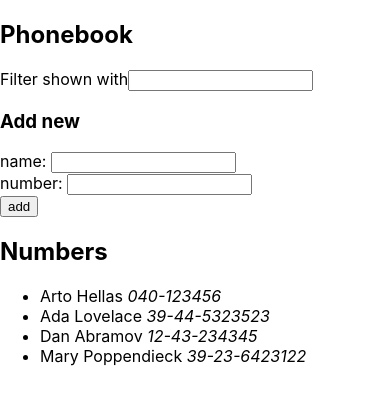
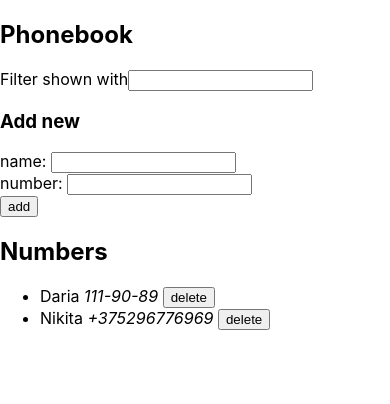
Before and after one commit to oDASCo/helsinki-course, a React (Create React App) app: page / in a window 390 px wide. Shown: the top 404 px of the page. Built offline with nearby package versions, Linux system fonts and the light colour scheme; data requests are answered from the project's data file.

Commit message:
2.15-2.18 phonebook

```diff
--- a/db.json
+++ b/db.json
@@ -1,24 +1,14 @@
 {
-  "persons":[
+  "phones": [
     {
-      "name": "Arto Hellas",
-      "number": "040-123456",
-      "id": 1
+      "id": 1,
+      "name": "Daria",
+      "number": "111-90-89"
     },
     {
-      "name": "Ada Lovelace",
-      "number": "39-44-5323523",
-      "id": 2
-    },
-    {
-      "name": "Dan Abramov",
-      "number": "12-43-234345",
-      "id": 3
-    },
-    {
-      "name": "Mary Poppendieck",
-      "number": "39-23-6423122",
-      "id": 4
+      "name": "Nikita",
+      "id": 1608061755716,
+      "number": "+375296776969"
     }
   ]
 }
--- a/src/App.js
+++ b/src/App.js
@@ -3,14 +3,10 @@ import Filter from "./components/Filter";
 import AddForm from "./components/AddForm";
 import PhoneList from "./components/PhonesList";
 import axios from 'axios';
+import phonesService from './services/phones'
 
 const App = () => {
-    const [ listOfPersons, setListOfPersons ] = useState([
-        { name: 'Arto Hellas', number: '040-123456' },
-        { name: 'Ada Lovelace', number: '39-44-5323523' },
-        { name: 'Dan Abramov', number: '12-43-234345' },
-        { name: 'Mary Poppendieck', number: '39-23-6423122' }
-    ]);
+    const [ listOfPersons, setListOfPersons ] = useState([]);
     const [ persons, setPersons ] = useState(listOfPersons);
     const [ newName, setNewName ] = useState('');
     const [ newNumber, setNewNumber ] = useState('');
@@ -27,32 +23,34 @@ const App = () => {
     };
 
     useEffect(() => {
-        console.log('effect');
-
-        const eventHandler = response => {
-            console.log('promise fulfilled')
-            setListOfPersons(response.data)
-        };
-
-        const promise = axios.get('http://localhost:3001/persons');
-        promise.then(eventHandler)
+        phonesService.getAll().then(response => {
+            setListOfPersons(response.data);
+            setPersons(response.data);
+        });
     }, []);
 
     const addName = (event) => {
         event.preventDefault();
         if (persons.find(item => item.name === newName)) {
-           alert(`${newName} is already added to phonebook`);
+           let answer = window.confirm(`${newName} is already added to phonebook, replace old number?`);
+           if (answer) {
+               let personForUpdate = persons.find(item => item.name === newName);
+               updatePerson(personForUpdate, newNumber);
+           }
         } else {
-            setPersons(persons.concat({
+            const personObj = {
                 name: newName,
+                id: +Date.now(),
                 number: newNumber
-            }));
-            setListOfPersons(listOfPersons.concat({
-                name: newName,
-                number: newNumber
-            }));
-            setNewName('');
-            setNewNumber('');
+            };
+            phonesService
+                .create(personObj)
+                .then(response => {
+                    setPersons(persons.concat(response.data));
+                    setListOfPersons(listOfPersons.concat(response.data));
+                    setNewName('');
+                    setNewNumber('');
+                })
         }
     };
 
@@ -69,6 +67,35 @@ const App = () => {
 
     };
 
+    const deletePerson = ({id, name}) => {
+        let answer = window.confirm(`Delete ${name}`);
+        if (answer) {
+            phonesService
+                .deletePerson(id)
+                .then(() => {
+                    let newList = persons.filter(person => person.id !== id);
+                    setPersons(newList);
+                    setListOfPersons(newList);
+                })
+        }
+    };
+
+    const updatePerson = ({id, name}) => {
+        let updated = {
+            id,
+            name,
+            number: newNumber
+        };
+        phonesService
+            .update(updated, id)
+            .then(response => {
+                setPersons(persons.map(person => person.id !== id ? person : response.data));
+                setListOfPersons(persons.map(person => person.id !== id ? person : response.data));
+                setNewName('');
+                setNewNumber('');
+            })
+    };
+
     return (
         <div>
             <h2>Phonebook</h2>
@@ -80,7 +107,7 @@ const App = () => {
                     onNumberChange={handleNumberChange}
                     onSubmitAdd={addName}/>
             <h2>Numbers</h2>
-            <PhoneList persons={persons}/>
+            <PhoneList persons={persons} onDelete={deletePerson}/>
         </div>
     )
 };
--- a/src/components/PhoneItem.js
+++ b/src/components/PhoneItem.js
@@ -1,8 +1,8 @@
 import React, { useState } from 'react'
 
-const PhoneItem = ({person}) => {
+const PhoneItem = ({person, onDelete}) => {
     return (
-        <li key={person.name}>{person.name} <i>{person.number}</i></li>
+        <li key={person.name}>{person.name} <i>{person.number}</i> <button onClick={() => onDelete(person)}>delete</button></li>
     )
 };
 
--- a/src/components/PhonesList.js
+++ b/src/components/PhonesList.js
@@ -1,13 +1,13 @@
 import React, { useState } from 'react'
 import PhoneItem from "./PhoneItem";
 
-const PhoneList = ({persons}) => {
+const PhoneList = ({persons, onDelete}) => {
     return (
         <div>
             <ul>
                 {persons.map(person => {
                     return (
-                        <PhoneItem key={person.name} person={person}/>
+                        <PhoneItem key={person.name} person={person} onDelete={onDelete}/>
                     )
                 })}
             </ul>
--- /dev/null
+++ b/src/services/phones.js
@@ -0,0 +1,26 @@
+import axios from 'axios'
+const baseUrl = 'http://localhost:3001/phones';
+
+const getAll = () => {
+    return axios.get(baseUrl)
+};
+
+const create = newObject => {
+    return axios.post(baseUrl, newObject)
+};
+
+const deletePerson = id => {
+    console.log(id);
+    return axios.delete(`${baseUrl}/${id}`)
+};
+
+const update = (newPerson, id) => {
+    return axios.put(`${baseUrl}/${id}`, newPerson)
+};
+
+export default {
+    getAll,
+    create,
+    deletePerson,
+    update
+}
```
Also changed, not shown: 1 other file (tests, documents, lock files or other folders).
